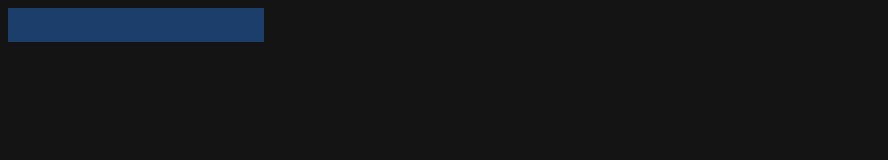
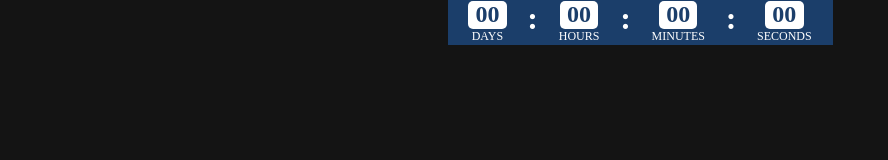
Before and after one commit to ServoCorp/Date-Countdown-Widget, a plain HTML site: page index.html in a window 1280 px wide. Shown: the whole page, without its empty margins (0-888 px from the left). Drawn offline with Linux system fonts and the light colour scheme.

Commit message:
polished layout | added main concept

```diff
--- a/assets/css/main.scss
+++ b/assets/css/main.scss
@@ -5,11 +5,47 @@ body {
     }
     .bgBar {
         background: #1b3e6a;
-        //width: 12.7vw;
-        //height: 4.3vh;
-        min-width: 12.7vw;
-        min-height: 4.3vh;
-        max-width: 20vw;
-        max-height: 6.8vh;
+        //width: 20vw;
+        //height: 6.8vh;
+        min-width: 245px;
+        min-height: 42px;
+        max-width: 385px;
+        max-height: 67px;
+        display: flex;
+        justify-content: space-evenly;
+        align-items: center;
+    }
+    .mainBox {
+        display: grid;
+    }
+    .boxes {
+    width: 3vw;
+    height:3.5vh;
+    background: white;
+    border-radius: 5px;
+    }
+    .boxes h1 {
+        display: flex;
+        justify-content: center;
+        font-size: 3vh;
+        color: #1b3e6a;
+
+    }
+    .colons {
+        margin: 0;
+        font-size: 2vh;
+    h1 {
+        padding-bottom: 1vh;
+        color: #fff;
+    }
+    }
+    .days {
+        text-align: center;
+        color: #fff;
+        font-size: 1.5vh;
     }
 }
+
+* {
+    margin: 0 auto;
+}
--- a/index.html
+++ b/index.html
@@ -11,7 +11,26 @@
 
     <div class="cWidget">
         <div class="bgBar">
+            <div class="mainBox">
+                <div class="boxes"><h1 class="time">00</h1></div>
+                <div class="days">DAYS</div>
+            </div>
+            <div class="colons"><h1>:</h1></div>
 
+            <div class="mainBox">
+            <div class="boxes"><h1 class="time">00</h1></div>
+            <div class="days">HOURS</div>
+            </div>
+            <div class="colons"><h1>:</h1></div>
+            <div class="mainBox">
+            <div class="boxes"><h1 class="time">00</h1></div>
+            <div class="days">MINUTES</div>
+        </div>
+            <div class="colons"><h1>:</h1></div>
+            <div class="mainBox">
+            <div class="boxes"><h1 class="time">00</h1></div>
+            <div class="days">SECONDS</div>
+        </div>
         </div>
     </div>
 
```
Also changed, not shown: assets/css/main.css, 1 other file.
